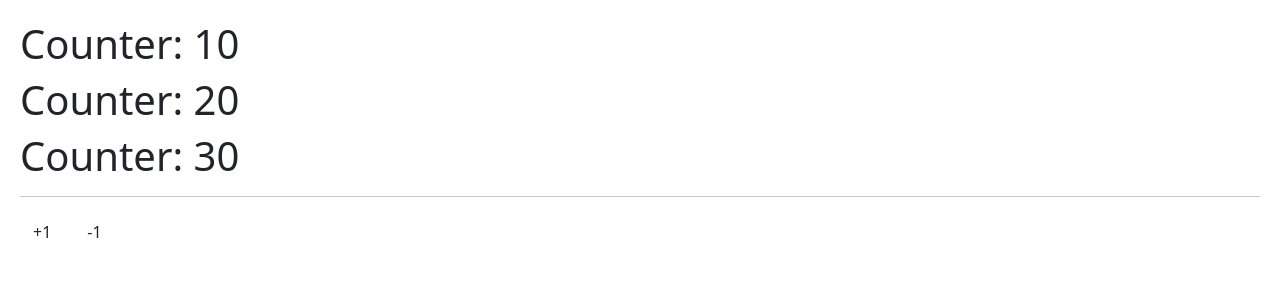
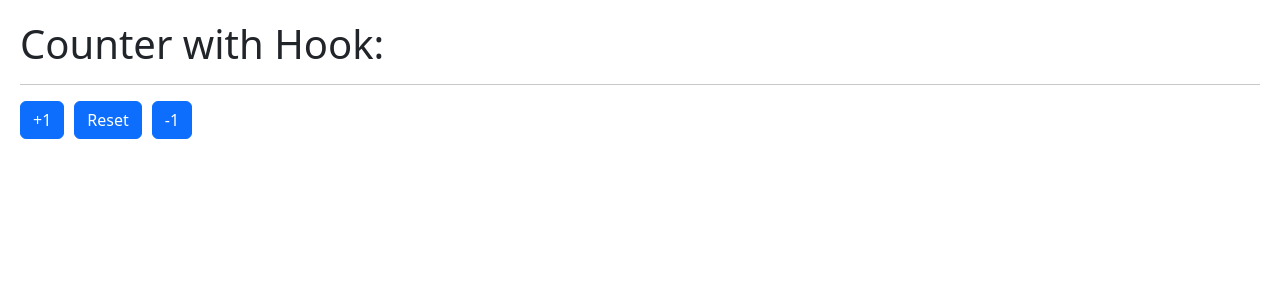
Before and after one commit to EdwinAlexanderBernardinoMoran/hookAppp, a React (Vite) app: page / in a window 1280 px wide. Shown: the top 300 px of the page. Built offline with nearby package versions, Linux system fonts and the light colour scheme.

Commit message:
S9 - useCounter - CustomHook

```diff
--- /dev/null
+++ b/src/hooks/useCounter.js
@@ -0,0 +1,10 @@
+import { useState } from "react"
+
+export const useCounter = ( initialValue = 10 ) => {
+
+    const [counter, setCounter] = useState(initialValue)
+
+    return {
+        counter,
+    }
+}
--- a/src/main.jsx
+++ b/src/main.jsx
@@ -3,9 +3,11 @@ import { createRoot } from 'react-dom/client'
 import './index.css'
 // import { HooksApp } from './HooksApp'
 import { Counter } from './useState/Counter'
+import { CounterWithCustomHook } from './useState/CounterWithCustomHook'
 
 createRoot(document.getElementById('root')).render(
   <StrictMode>
-    <Counter />
+    {/* <Counter /> */}
+    <CounterWithCustomHook />
   </StrictMode>,
 )
--- /dev/null
+++ b/src/useState/CounterWithCustomHook.jsx
@@ -0,0 +1,18 @@
+import { useCounter } from "../hooks/useCounter"
+
+export const CounterWithCustomHook = () => {
+
+    const { counter } = useCounter()
+
+
+  return (
+    <>
+    <h1>Counter with Hook: </h1>
+    <hr/>
+
+    <button className="btn btn-primary"> +1 </button>
+    <button className="btn btn-primary"> Reset </button>
+    <button className="btn btn-primary"> -1 </button>
+    </>
+  )
+}
```
